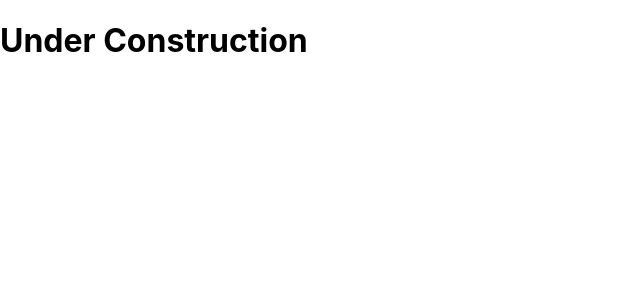
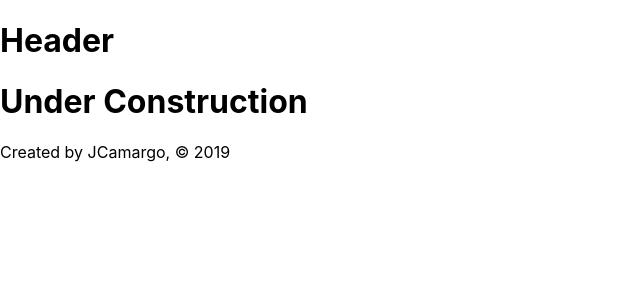
Before and after one commit to jcamargoUK/jcamargo, a React (Create React App) app: page / in a window 1280 px wide. Shown: the top 300 px of the page, without its empty margins (0-640 px from the left). Built offline with nearby package versions, Linux system fonts and the light colour scheme.

Commit message:
added footer and header component

```diff
--- a/src/App.js
+++ b/src/App.js
@@ -1,9 +1,13 @@
-import logo from './logo.svg';
 import './App.css';
-
+import Header from './components/Header';
+import Footer from './components/Footer';
 function App() {
   return (
+    <>
+    <Header />
     <h1>Under Construction</h1>
+    <Footer />
+    </>
   );
 }
 
--- /dev/null
+++ b/src/components/Footer.js
@@ -0,0 +1,8 @@
+const footer = () => {
+  return (
+    <footer>
+      <p>Created by JCamargo, © 2019</p>
+    </footer>
+  )
+}
+export default footer
--- /dev/null
+++ b/src/components/Header.js
@@ -0,0 +1,6 @@
+const Header = () => {
+  return(
+    <h1>Header</h1>
+  )
+}
+export default Header;
```
